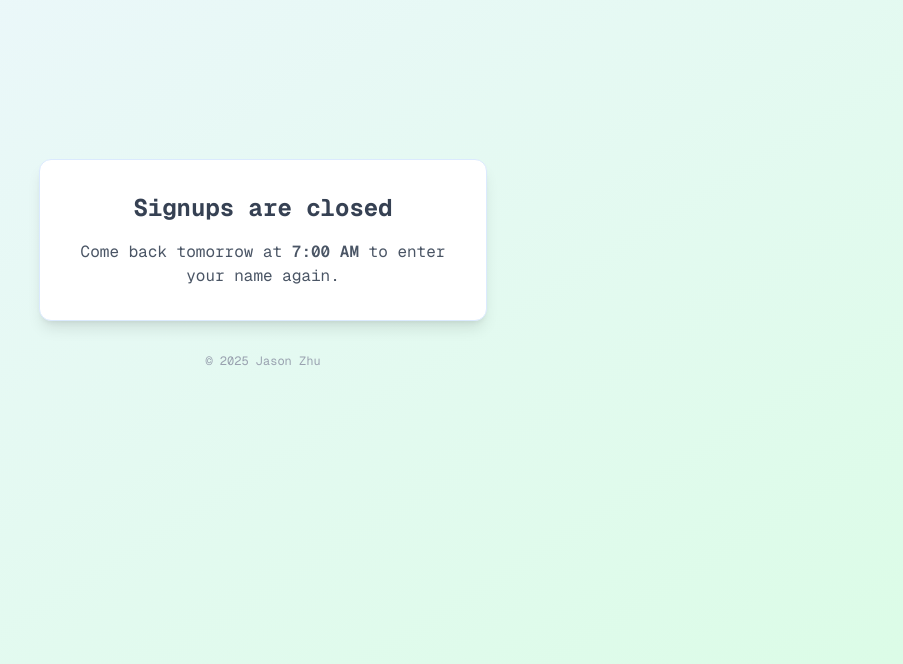
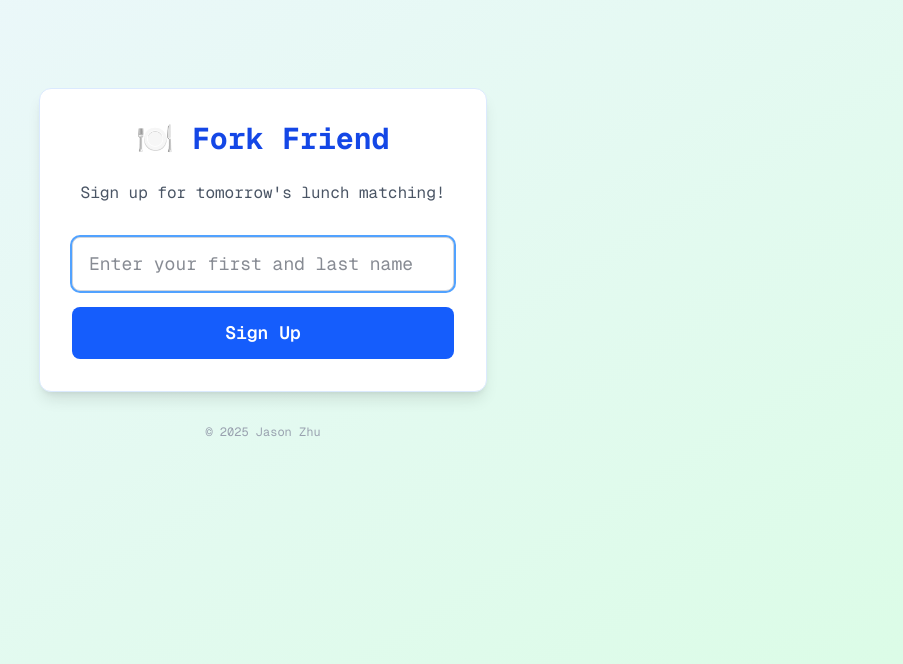
Before and after one commit to jasonmeme/ForkFriends, a Next.js app in the folder fork-friend/: page / in a window 1280 px wide. Shown: the part 136-800 px from the top of the page, without its empty margins (377-1280 px from the left). Built offline with nearby package versions, Linux system fonts and the light colour scheme.

Commit message:
Update index.js

```diff
--- a/fork-friend/src/pages/index.js
+++ b/fork-friend/src/pages/index.js
@@ -22,6 +22,35 @@ function getTodayStr() {
   const mm = String(today.getMonth() + 1).padStart(2, '0');
   const dd = String(today.getDate()).padStart(2, '0');
   return `${yyyy}-${mm}-${dd}`;
+}
+
+function getTomorrowStr() {
+  const tomorrow = new Date();
+  tomorrow.setDate(tomorrow.getDate() + 1);
+  const yyyy = tomorrow.getFullYear();
+  const mm = String(tomorrow.getMonth() + 1).padStart(2, '0');
+  const dd = String(tomorrow.getDate()).padStart(2, '0');
+  return `${yyyy}-${mm}-${dd}`;
+}
+
+function getSignupTargetDate() {
+  const now = new Date();
+  const eleven = new Date(now);
+  eleven.setHours(16, 0, 0, 0); // 11 AM converted to 4 PM for testing
+
+  // If it's after 11 AM, signup for tomorrow
+  if (now >= eleven) {
+    return getTomorrowStr();
+  }
+  // Otherwise signup for today
+  return getTodayStr();
+}
+
+function isSigningUpForTomorrow() {
+  const now = new Date();
+  const eleven = new Date(now);
+  eleven.setHours(16, 0, 0, 0); // 11 AM converted to 4 PM for testing
+  return now >= eleven;
 }
 
 function getNext11AM() {
@@ -60,8 +89,10 @@ export default function Home() {
   useEffect(() => {
     const storedDate = localStorage.getItem(SIGNUP_KEY);
     const storedName = localStorage.getItem(NAME_KEY);
+    const targetDate = getSignupTargetDate();
     const fetchedToday = localStorage.getItem(MATCH_FETCHED_KEY) === getTodayStr();
-    if (storedDate === getTodayStr() && storedName) {
+
+    if (storedDate === targetDate && storedName) {
       setSignedUp(true);
       setName(storedName);
       setMatchFetched(fetchedToday);
@@ -151,7 +182,7 @@ export default function Home() {
       });
       const data = await res.json();
       if (!res.ok) throw new Error(data.error || "Signup failed");
-      localStorage.setItem(SIGNUP_KEY, getTodayStr());
+      localStorage.setItem(SIGNUP_KEY, getSignupTargetDate());
       localStorage.setItem(NAME_KEY, name);
       setSignedUp(true);
     } catch (err) {
@@ -220,16 +251,28 @@ export default function Home() {
   const after11 = now >= eleven;
   const before7 = now < seven;
   const inBufferPeriod = after11 && now <= bufferEnd;
+  const signingUpForTomorrow = isSigningUpForTomorrow();
+  const isAfterMidnight = now.getHours() < 7; // After midnight but before 7 AM
 
   // UI logic
   let content;
   if (signedUp && !after11) {
     // Signed up, before 11am
+    const isSignedUpForToday = localStorage.getItem(SIGNUP_KEY) === getTodayStr();
+    const waitingMessage = isSignedUpForToday
+      ? "You are in for today!"
+      : "You are in for tomorrow!";
+    const matchingMessage = isSignedUpForToday
+      ? "We will match you with a lunch buddy at 11 AM."
+      : "We will match you with a lunch buddy at 11 AM tomorrow.";
+
     content = (
       <div className="flex flex-col items-center gap-4">
-        <h1 className="text-2xl font-bold text-green-700 text-center">You are in for today!</h1>
-        <p className="text-gray-600 text-center">We will match you with a lunch buddy at 11 AM.</p>
-        <div className="text-blue-700 text-lg font-mono">Matching in: <span className="font-bold">{countdown}</span></div>
+        <h1 className="text-2xl font-bold text-green-700 text-center">{waitingMessage}</h1>
+        <p className="text-gray-600 text-center">{matchingMessage}</p>
+        {isSignedUpForToday && (
+          <div className="text-blue-700 text-lg font-mono">Matching in: <span className="font-bold">{countdown}</span></div>
+        )}
       </div>
     );
   } else if (signedUp && after11 && isMatching) {
@@ -269,16 +312,40 @@ export default function Home() {
         )}
       </div>
     );
-  } else if (!signedUp && after11) {
-    // Not signed up, after 11am
+  } else if (!signedUp && signingUpForTomorrow) {
+    // Not signed up, after 11am - signup for tomorrow
+    const timeMessage = isAfterMidnight && now.getHours() < 7
+      ? "Sign up for today's lunch matching!"
+      : isAfterMidnight
+        ? "Sign up for today's lunch matching at 11 AM!"
+        : "Sign up for tomorrow's lunch matching!";
+
     content = (
-      <div className="flex flex-col items-center gap-4">
-        <h1 className="text-2xl font-bold text-gray-700 text-center">Signups are closed</h1>
-        <p className="text-gray-600 text-center">Come back tomorrow at <span className="font-semibold">7:00 AM</span> to enter your name again.</p>
-      </div>
+      <form onSubmit={handleSubmit} className="w-full flex flex-col gap-4">
+        <h1 className="text-3xl font-bold text-blue-700 mb-2 text-center">🍽️ Fork Friend</h1>
+        <p className="text-gray-600 text-center mb-4">{timeMessage}</p>
+        <input
+          type="text"
+          className="border border-gray-300 rounded-lg px-4 py-3 focus:outline-none focus:ring-2 focus:ring-blue-400 text-lg text-gray-900 bg-white"
+          placeholder="Enter your first and last name"
+          value={name}
+          onChange={(e) => setName(e.target.value)}
+          disabled={loading}
+          maxLength={50}
+          autoFocus
+        />
+        {error && <div className="text-red-600 text-sm text-center">{error}</div>}
+        <button
+          type="submit"
+          className="bg-blue-600 hover:bg-blue-700 text-white font-semibold rounded-lg py-3 transition-colors text-lg disabled:opacity-60 disabled:cursor-not-allowed"
+          disabled={loading}
+        >
+          {loading ? "Signing you up..." : "Sign Up"}
+        </button>
+      </form>
     );
   } else {
-    // Not signed up, before 11am
+    // Not signed up, before 11am - signup for today
     content = (
       <form onSubmit={handleSubmit} className="w-full flex flex-col gap-4">
         <h1 className="text-3xl font-bold text-blue-700 mb-2 text-center">🍽️ Fork Friend</h1>
```
